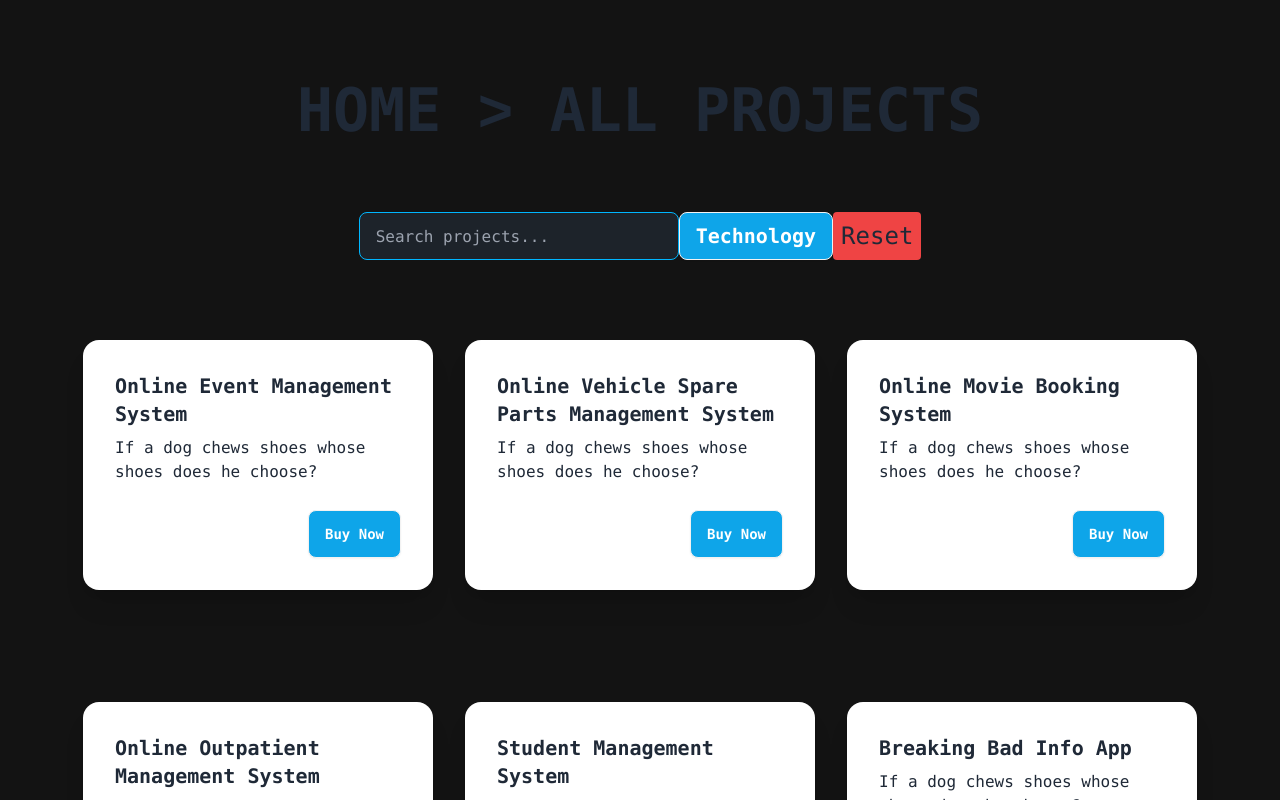
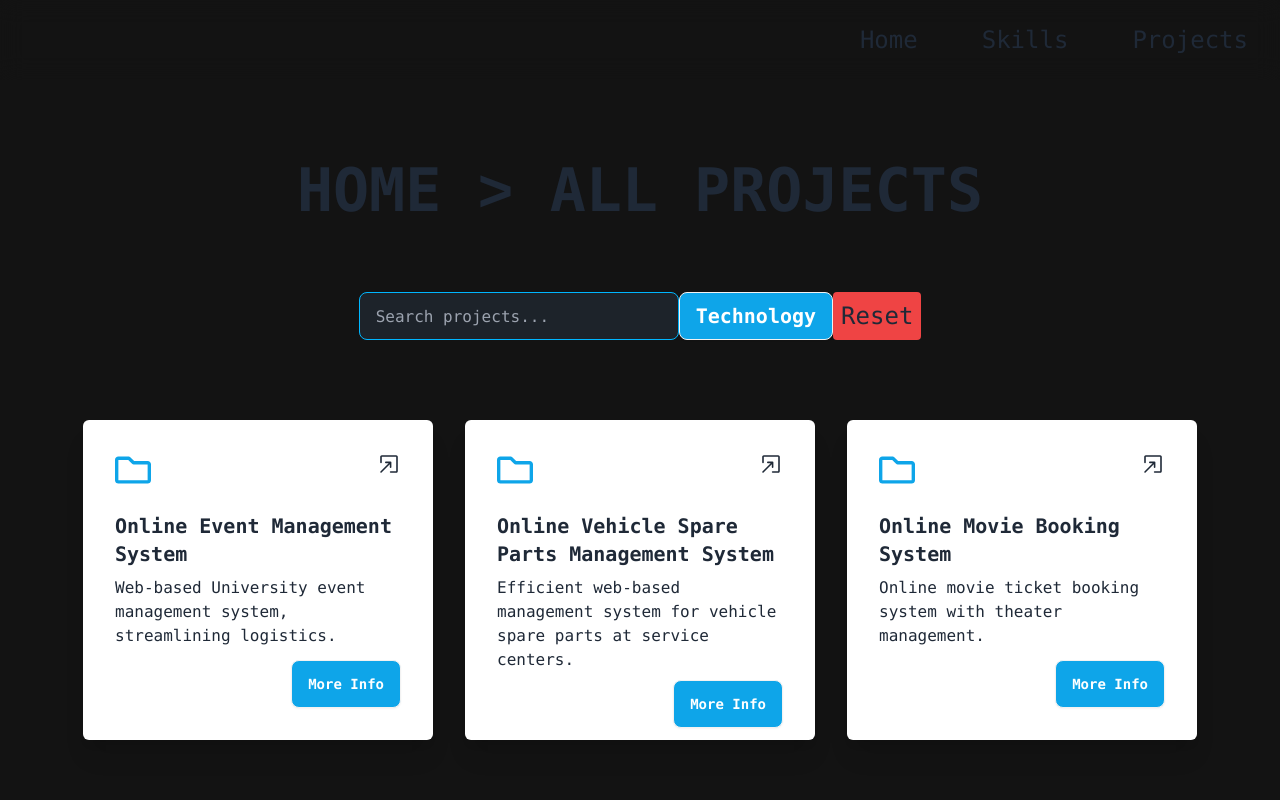
Before and after one commit to Radser2001/Portfolio, a Next.js app: page /projects in a window 1280 px wide. Shown: the top 800 px of the page. Built offline with nearby package versions, Linux system fonts and the light colour scheme.

Commit message:
Add more features to the projects section

```diff
--- a/components/ProjectCard.js
+++ b/components/ProjectCard.js
@@ -1,89 +1,96 @@
-import Image from "next/image";
+import ProjectDescription from "./ProjectDescription";
+import { useState } from "react";
 
-const ProjectCard = ({ projectName, image, techStack, projectUrl }) => {
+const ProjectCard = ({ name, description, image, techStack, url }) => {
+  const [projectDetails, setProjectDetails] = useState({
+    name,
+    description,
+    image,
+    techStack,
+    url,
+  });
+
+  const dialogId = `project_description_${
+    name ?? "".replace(/\s+/g, "_").toLowerCase()
+  }`;
+
+  const handleMoreInfoClick = () => {
+    document.getElementById(dialogId).showModal();
+  };
+
   return (
     <div>
-      <div className="card w-72 md:w-[350px] md:h-[250px] bg-base-100 shadow-xl mb-20 ">
-        {/* <figure>
-          <Image src={image} alt="Shoes" width={600} height={380} />
-        </figure> */}
+      <div className="card w-72 rounded-md md:w-[350px] md:h-[320px] bg-base-100 shadow-xl mb-20 transition-transform hover:-translate-y-2 hover:cursor-pointer duration-300 group">
         <div className="card-body">
-          <h2 className="card-title">{projectName}</h2>
-          <p>If a dog chews shoes whose shoes does he choose?</p>
+          <div className="flex flex-row justify-between">
+            <svg
+              stroke="currentColor"
+              fill="currentColor"
+              strokeWidth="0"
+              viewBox="0 0 512 512"
+              className="text-4xl mb-4 text-sky-500"
+              height="1em"
+              width="1em"
+              xmlns="http://www.w3.org/2000/svg"
+            >
+              <path d="M464 128H272l-54.63-54.63c-6-6-14.14-9.37-22.63-9.37H48C21.49 64 0 85.49 0 112v288c0 26.51 21.49 48 48 48h416c26.51 0 48-21.49 48-48V176c0-26.51-21.49-48-48-48zm0 272H48V112h140.12l54.63 54.63c6 6 14.14 9.37 22.63 9.37H464v224z"></path>
+            </svg>
+            <svg
+              stroke="currentColor"
+              fill="none"
+              strokeWidth="0"
+              viewBox="0 0 15 15"
+              className="text-2xl hover:text-sky-500"
+              height="1em"
+              width="1em"
+              xmlns="http://www.w3.org/2000/svg"
+            >
+              <path
+                fillRule="evenodd"
+                clipRule="evenodd"
+                d="M12 13C12.5523 13 13 12.5523 13 12V3C13 2.44771 12.5523 2 12 2H3C2.44771 2 2 2.44771 2 3V6.5C2 6.77614 2.22386 7 2.5 7C2.77614 7 3 6.77614 3 6.5V3H12V12H8.5C8.22386 12 8 12.2239 8 12.5C8 12.7761 8.22386 13 8.5 13H12ZM9 6.5C9 6.5001 9 6.50021 9 6.50031V6.50035V9.5C9 9.77614 8.77614 10 8.5 10C8.22386 10 8 9.77614 8 9.5V7.70711L2.85355 12.8536C2.65829 13.0488 2.34171 13.0488 2.14645 12.8536C1.95118 12.6583 1.95118 12.3417 2.14645 12.1464L7.29289 7H5.5C5.22386 7 5 6.77614 5 6.5C5 6.22386 5.22386 6 5.5 6H8.5C8.56779 6 8.63244 6.01349 8.69139 6.03794C8.74949 6.06198 8.80398 6.09744 8.85143 6.14433C8.94251 6.23434 8.9992 6.35909 8.99999 6.49708L8.99999 6.49738"
+                fill="currentColor"
+              ></path>
+            </svg>
+          </div>
+          <h2 className="card-title">{name}</h2>
+          <p>{description}</p>
 
           <div className="card-actions justify-end">
             <button
-              onClick={() => document.getElementById("my_modal_5").showModal()}
+              onClick={() => {
+                setProjectDetails({
+                  name,
+                  description,
+                  image,
+                  techStack,
+                  url,
+                });
+                handleMoreInfoClick();
+              }}
               className="btn bg-sky-500 text-white"
             >
-              Buy Now
+              More Info
             </button>
           </div>
-          {/* project details model */}
-          <dialog
-            id="my_modal_5"
-            className="modal modal-bottom sm:modal-middle"
-          >
-            <div className="modal-box">
-              <h3 className="font-bold text-lg">Hello!</h3>
-              <p className="py-4">
-                Press ESC key or click the button below to close
-              </p>
-              <div className="card-actions justify-start mt-5">
-                {techStack?.map((tech, index) => {
-                  return (
-                    // <h1
-                    //   key={index}
-                    //   className=" bg-slate-600 font-bold text-sky-500 p-1 md:p-3 rounded-md text-center w-34 sm:text-sm md:text-sm"
-                    // >
 
-                    // </h1>
-                    <div key={index} className="badge badge-outline">
-                      {tech}
-                    </div>
-                  );
-                })}
-              </div>
+          <dialog id={dialogId} className="modal">
+            <div className="modal-box w-11/12 max-w-3xl">
+              <ProjectDescription project={projectDetails} />
+
               <div className="modal-action">
                 <form method="dialog">
-                  {/* if there is a button in form, it will close the modal */}
-                  <button className="btn">Close</button>
+                  <button className="btn border border-red-500 hover:bg-red-500 text-white">
+                    Close
+                  </button>
                 </form>
               </div>
             </div>
           </dialog>
         </div>
       </div>
-
-      {/* <div
-        id={projectName}
-        className="bg-slate-800 p-10 flex flex-col items-center justify-center rounded-xl mb-20 md:ml-0 md:mr-0  sm:max-w-xs m-6 md:max-w-md lg:max-w-none"
-      >
-        <h1 style={{ fontSize: "25px" }} className="mb-10 text-center">
-          {projectName}
-        </h1>
-        <Image src={image} alt="{projectName}" width={600} height={350} />
-        <div className="flex flex-wrap items-center justify-center gap-3 mt-7">
-          {techStack?.map((tech, index) => {
-            return (
-              <h1
-                key={index}
-                className=" bg-slate-600 font-bold text-sky-500 p-1 md:p-3 rounded-md text-center w-34 sm:text-sm md:text-sm"
-              >
-                {tech}
-              </h1>
-            );
-          })}
-        </div>
-        <div className="mt-10">
-          <a target="_blank" rel="noopener noreferrer" href={projectUrl}>
-            <p className="text-lg bg-sky-500 p-1 px-2 rounded cursor-pointer">
-              Check it out!
-            </p>
-          </a>
-        </div>
-      </div> */}
     </div>
   );
 };
+
 export default ProjectCard;
--- /dev/null
+++ b/components/ProjectDescription.js
@@ -0,0 +1,28 @@
+import Image from "next/image";
+
+const ProjectDescription = ({ project }) => {
+  return (
+    <div className="card w-full ">
+      <h2 className="card-title mb-10 mt-10">{project.name}</h2>
+      <figure>
+        <Image src={project.image} alt="Shoes" className="w-full h-80" />
+      </figure>
+      <div className="card-body">
+        <p>{project.description}</p>
+        <div className="card-actions justify-start mt-5">
+          {project.techStack?.map((tech, index) => {
+            return (
+              <div
+                key={index}
+                className="rounded-full border border-sky-500 p-1 px-4 hover:bg-sky-400 text-white"
+              >
+                {tech}
+              </div>
+            );
+          })}
+        </div>
+      </div>
+    </div>
+  );
+};
+export default ProjectDescription;
--- a/components/Projects.js
+++ b/components/Projects.js
@@ -1,86 +1,7 @@
-import ombs from "../public/ombs.png";
-import UniEventPro from "../public/UniEventPro.png";
-import ovspms from "../public/ovspms.png";
-import ooms from "../public/ooms.png";
-import mrs from "../public/MovieRecommendationSystem.png";
-import dms from "../public/DisneyMovieScraper.png";
 import ProjectCard from "./ProjectCard";
 import Link from "next/link";
+import projectsData from "../lib/projectsList";
 const Projects = () => {
-  const projectsData = [
-    {
-      projectName: "Movie Recommendation System",
-      image: mrs,
-      techStack: [
-        "NextJS",
-        "Flask",
-        "Python",
-        "Pandas",
-        "Numpy",
-        "MongoDB",
-        "TypeScript",
-        "Prisma",
-        "TailwindCSS",
-        "MongoDB",
-      ],
-      projectUrl:
-        "https://github.com/Radser2001/Movie-Recommendation-System-Frontend",
-    },
-    {
-      projectName: "Disney Movies Web Scraper",
-      image: dms,
-      techStack: ["Python", "Pandas", "Numpy", "Jupyter Notebook"],
-      projectUrl: "https://github.com/Radser2001/Disney-Movies-Web-Scraper",
-    },
-    {
-      projectName: "Online Event Management System",
-      image: UniEventPro,
-      techStack: [
-        "MongoDB",
-        "ExpressJS",
-        "ReactJS",
-        "NodeJS",
-        "TailwindCSS",
-        "MaterialUI",
-      ],
-      projectUrl:
-        "https://github.com/Radser2001/Online-Event-Management-System",
-    },
-
-    {
-      projectName: "Online Vehicle Spare Parts Management System",
-      image: ovspms,
-      techStack: [
-        "JSP",
-        "Servlet",
-        "MySQL",
-        "HTML",
-        "TailwindCSS",
-        "JavaScript",
-      ],
-      projectUrl:
-        "https://github.com/Radser2001/Online-Vehicle-Spare-Parts-Management-System",
-    },
-    {
-      projectName: "Online Movie Booking System",
-      image: ombs,
-      techStack: ["HTML", "CSS", "PHP", "JavaScript"],
-      projectUrl: "https://github.com/Radser2001/Online-Movie-Booking-System",
-    },
-    {
-      projectName: "Online Outpatient Management System",
-      image: ooms,
-      techStack: [
-        "MongoDB",
-        "ExpressJS",
-        "ReactJS",
-        "NodeJS",
-        "TailwindCSS",
-        "MaterialUI",
-      ],
-      projectUrl: "https://github.com/Radser2001/outpatient_management_system",
-    },
-  ];
   return (
     <>
       <div id="Projects" className="font-mono mt-32 md:mt-42">
@@ -89,13 +10,14 @@ const Projects = () => {
         </h1>
         <div className="flex flex-col justify-center items-center ">
           <div className="grid grid-cols-1 md:grid-cols-2 xl:grid-cols-3 gap-8 mt-20">
-            {projectsData.map((project, index) => (
+            {projectsData.slice(0, 6).map((project, index) => (
               <ProjectCard
                 key={index}
-                projectName={project.projectName}
+                name={project.name}
                 image={project.image}
+                description={project.description}
                 techStack={project.techStack}
-                projectUrl={project.projectUrl}
+                url={project.url}
               />
             ))}
           </div>
--- a/pages/projects/index.js
+++ b/pages/projects/index.js
@@ -5,6 +5,7 @@ import { useState } from "react";
 import Footer from "../../components/Footer";
 import Link from "next/link";
 import Head from "next/head";
+import Nav from "../../components/Nav";
 
 const Projects = () => {
   const [searchInput, setSearchInput] = useState("");
@@ -13,9 +14,7 @@ const Projects = () => {
   const filteredProjects = projectsData?.filter(
     (project) =>
       (searchInput === "" ||
-        project.projectName
-          .toLowerCase()
-          .includes(searchInput.toLowerCase())) &&
+        project.name.toLowerCase().includes(searchInput.toLowerCase())) &&
       (!selectedLanguage || project.techStack.includes(selectedLanguage))
   );
   const handleSearchInputChange = (event) => {
@@ -34,6 +33,7 @@ const Projects = () => {
       id="allProjects"
       className="bg-[#131313] overflow-x-hidden overflow-y-hidden"
     >
+      <Nav />
       <Head>
         <title>Projects</title>
         <meta name="viewport" content="initial-scale=1.0, width=device-width" />
@@ -97,10 +97,11 @@ const Projects = () => {
             {filteredProjects.map((project, index) => (
               <ProjectCard
                 key={index}
-                projectName={project.projectName}
+                name={project.name}
+                description={project.description}
                 image={project.image}
                 techStack={project.techStack}
-                projectUrl={project.projectUrl}
+                url={project.url}
               />
             ))}
           </div>
```
Also changed, not shown: lib/projectsList.js.
